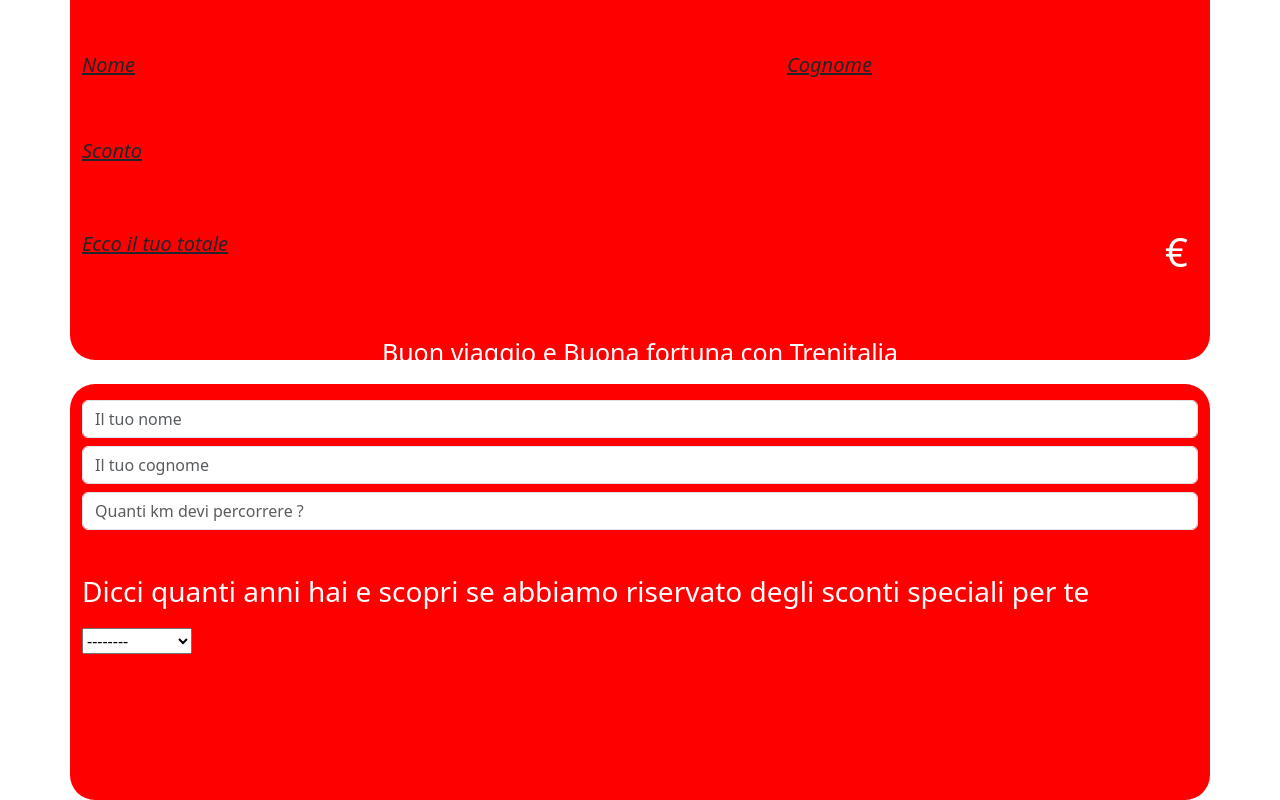
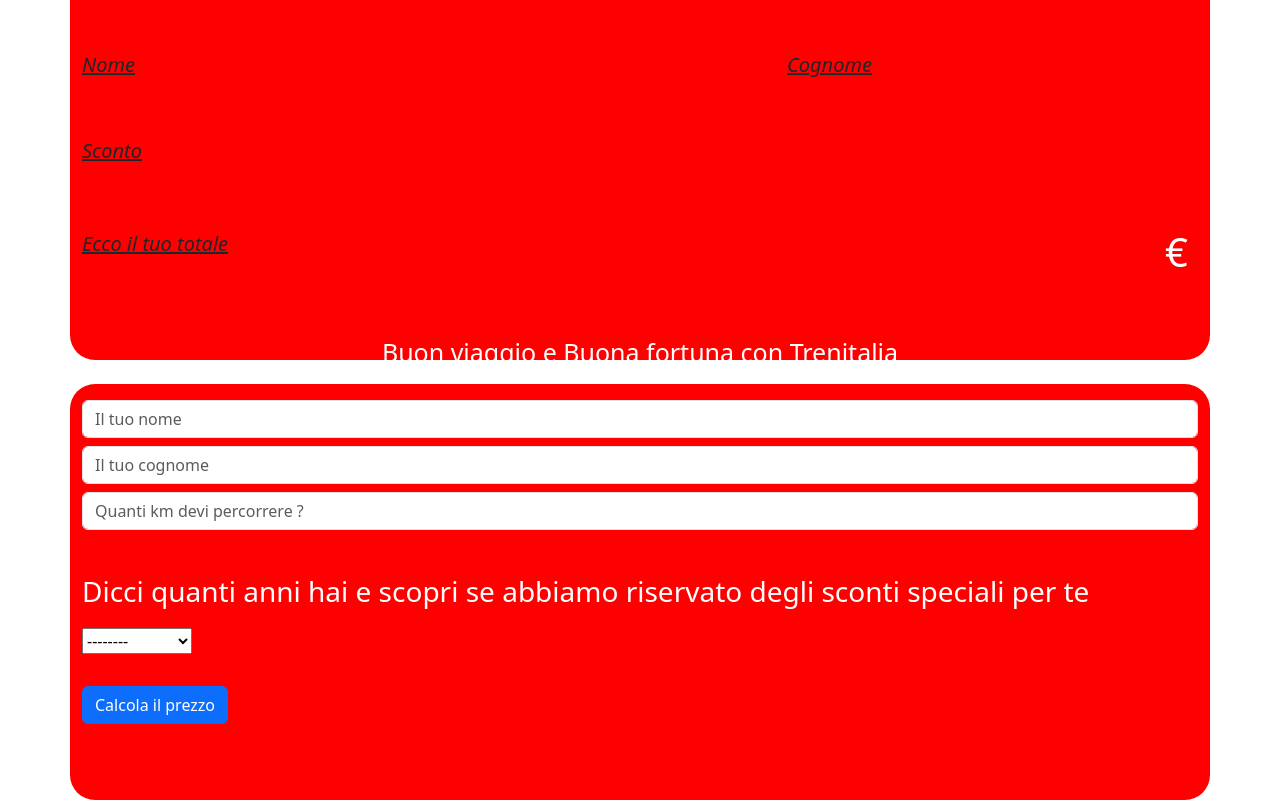
Before and after one commit to ArrobbioUmberto/js-biglietto-treno-form, a plain HTML site: page index.html in a window 1280 px wide. Shown: the part 376-1176 px from the top of the page. Drawn offline with nearby package versions, Linux system fonts and the light colour scheme.

Commit message:
FEAT html button

```diff
--- a/index.html
+++ b/index.html
@@ -62,7 +62,9 @@
                             <option value="Nessuno">18 - 64 anni </option>
                             <option value="Over65"> Over65</option>
                         </select>
-
+                    </div>
+                    <div class="col py-3">
+                        <input type="button" value="Calcola il prezzo" class="btn btn-primary">
                     </div>
                 </div>
             </div>
```
